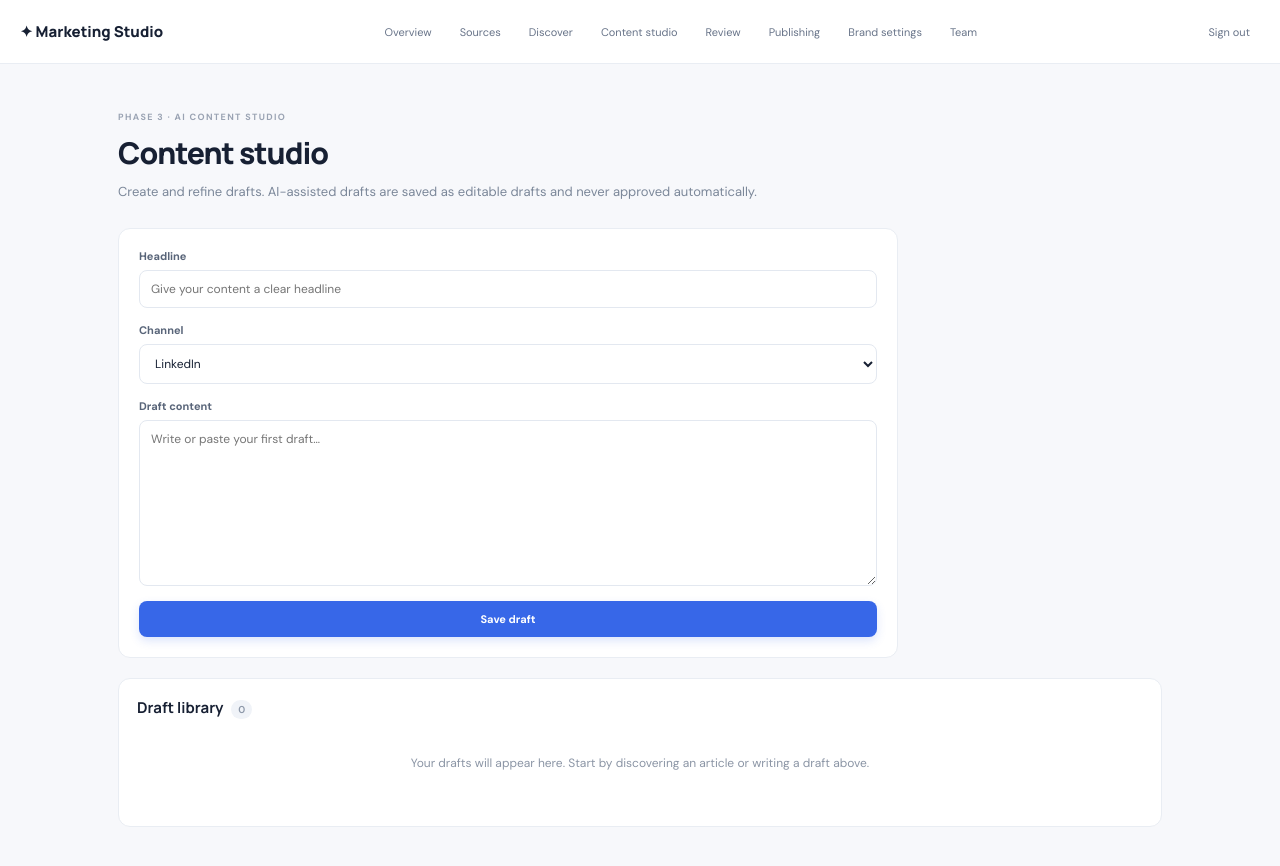
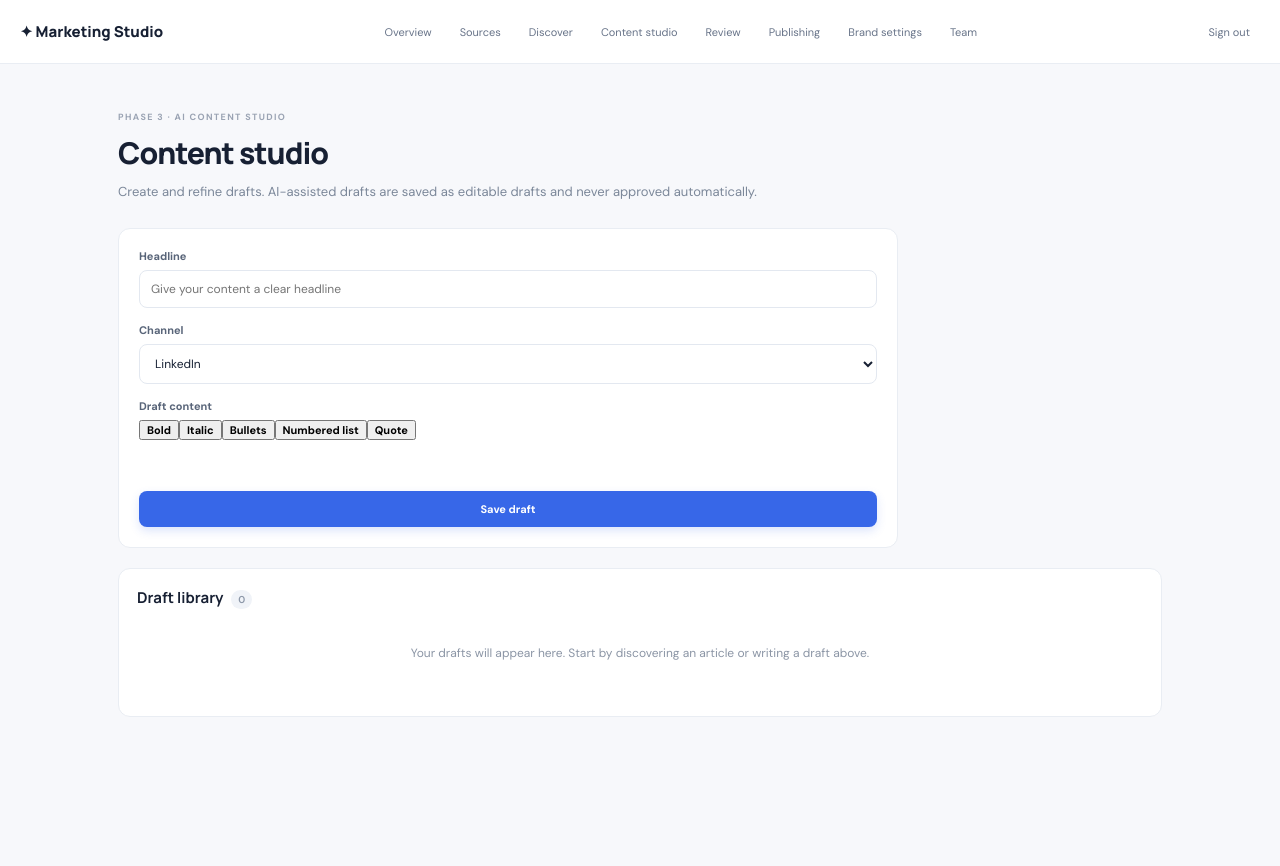
Before and after one commit to neha-coditation/website-automation, a Next.js app: page /studio in a window 1280 px wide. Shown: the top 866 px of the page. After the commit the page ends 805 px from the top, so only its background shows below. Built offline with nearby package versions, Linux system fonts and the light colour scheme; no server answers.

Commit message:
Integrate sanitized rich text editing into content workflow

```diff
--- a/app/studio/page.tsx
+++ b/app/studio/page.tsx
@@ -2,6 +2,7 @@
 
 import { FormEvent, useEffect, useState } from "react";
 import { AppNav } from "@/components/app-nav";
+import { RichTextEditor } from "@/components/rich-text-editor";
 
 type Draft={id:string;title:string;body:string;channel:string;status:string;currentVersion:number;updatedAt:string};
 export default function StudioPage(){
@@ -11,7 +12,7 @@ export default function StudioPage(){
  async function create(e:FormEvent){e.preventDefault();setBusy(true);setMessage("");try{const r=await fetch("/api/drafts",{method:"POST",headers:{"Content-Type":"application/json"},body:JSON.stringify({title,body,channel})});const d=await r.json();if(!r.ok)throw new Error(d.error||"Could not create draft.");setTitle("");setBody("");setMessage("Draft saved. Submit it for human review when ready.");await load();}catch(err){setMessage(err instanceof Error?err.message:"Could not save draft.");}finally{setBusy(false);}}
  return <main className="workspace-page"><AppNav/><div className="workspace-content"><p className="eyebrow">PHASE 3 · AI CONTENT STUDIO</p><h1>Content studio</h1><p className="page-intro">Create and refine drafts. AI-assisted drafts are saved as editable drafts and never approved automatically.</p>
  {message&&<p className="inline-message" role="status">{message}</p>}
- <form className="workspace-form draft-form" onSubmit={create}><label>Headline<input value={title} onChange={e=>setTitle(e.target.value)} required maxLength={240} placeholder="Give your content a clear headline"/></label><label>Channel<select value={channel} onChange={e=>setChannel(e.target.value)}><option value="LINKEDIN">LinkedIn</option><option value="BLOG">Blog</option><option value="NEWSLETTER">Newsletter</option></select></label><label>Draft content<textarea value={body} onChange={e=>setBody(e.target.value)} required maxLength={100000} rows={9} placeholder="Write or paste your first draft…"/></label><button className="primary-button" disabled={busy}>{busy?"Saving…":"Save draft"}</button></form>
+ <form className="workspace-form draft-form" onSubmit={create}><label>Headline<input value={title} onChange={e=>setTitle(e.target.value)} required maxLength={240} placeholder="Give your content a clear headline"/></label><label>Channel<select value={channel} onChange={e=>setChannel(e.target.value)}><option value="LINKEDIN">LinkedIn</option><option value="BLOG">Blog</option><option value="NEWSLETTER">Newsletter</option></select></label><label>Draft content<RichTextEditor value={body} onChange={setBody}/></label><button className="primary-button" disabled={busy}>{busy?"Saving…":"Save draft"}</button></form>
  <section className="workspace-list"><h2>Draft library <span>{drafts.length}</span></h2>{drafts.length===0?<p className="empty-state">Your drafts will appear here. Start by discovering an article or writing a draft above.</p>:drafts.map(d=><article className="workspace-list-row" key={d.id}><div><strong>{d.title}</strong><small>{d.channel} · {d.status.replaceAll("_"," ")} · v{d.currentVersion} · Updated {new Date(d.updatedAt).toLocaleString()}</small><p className="draft-preview">{d.body.slice(0,220)}{d.body.length>220?"…":""}</p></div><a className="small-link" href="/review">Open review →</a></article>)}</section>
  </div></main>;
 }
```
